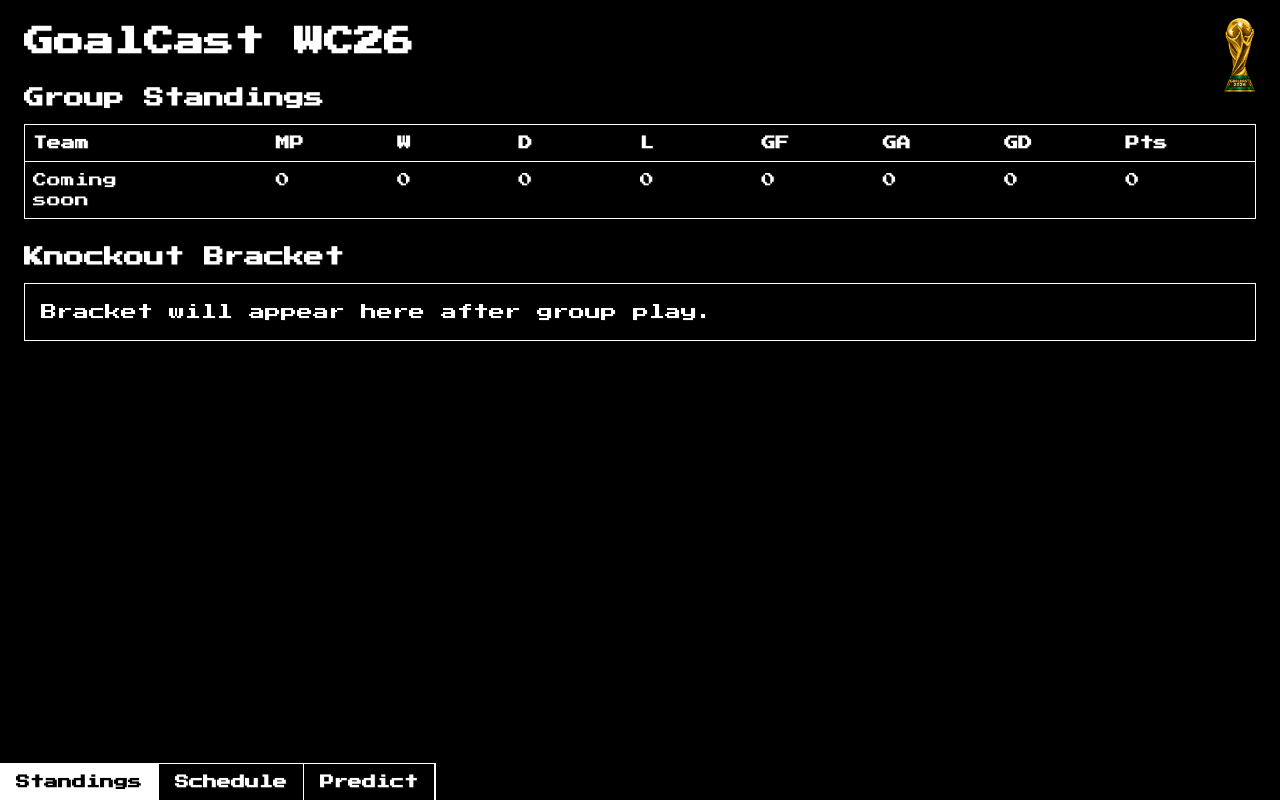
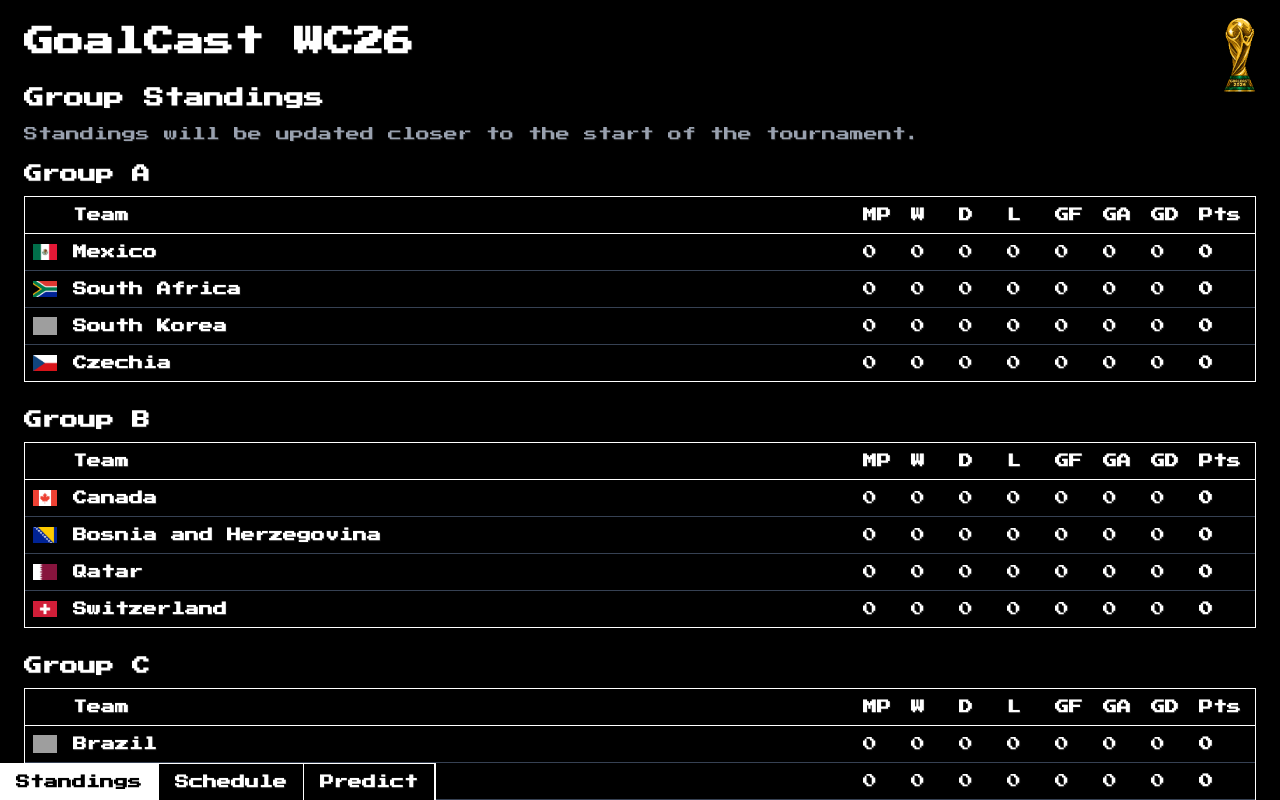
Before and after one commit to adrianmontez/goalcast-wc26, a Next.js app: page /standings in a window 1280 px wide. Shown: the top 800 px of the page. Built offline with nearby package versions, Linux system fonts and the light colour scheme; grey boxes are pictures that could not be loaded.

Commit message:
updating standings page

```diff
--- a/src/app/predict/page.js
+++ b/src/app/predict/page.js
@@ -251,7 +251,7 @@ export default function Predict() {
           <div>
             <h2 className="text-lg font-semibold mb-2">Group Stage</h2>
             <p className="text-xs text-gray-400">
-              Rank each team 1-4 by dragging each team to the desired position. Top 2 automatically advance.
+              Rank each team 1-4. Top 2 automatically advance.
             </p>
           </div>
           <button
--- a/src/app/standings/page.js
+++ b/src/app/standings/page.js
@@ -1,7 +1,28 @@
 import Image from "next/image";
 import TabBar from "@/components/TabBar";
+import { groups } from "@/data/wc2026Data";
+
+function buildInitialStandings(groups) {
+  return groups.map((groupData) => ({
+    group: groupData.group,
+    teams: groupData.teams.map((team) => ({
+      name: team.name,
+      abbr: team.abbr,
+      mp: 0,
+      w: 0,
+      d: 0,
+      l: 0,
+      gf: 0,
+      ga: 0,
+      gd: 0,
+      pts: 0,
+    })),
+  }));
+}
 
 export default function Standings() {
+  const standings = buildInitialStandings(groups);
+
   return (
     <main className="relative min-h-screen bg-black text-white p-4 sm:p-6 pb-20 sm:pb-14">
       <Image
@@ -11,18 +32,30 @@ export default function Standings() {
         height={50}
         className="absolute top-4 right-4 object-contain"
       />
+
       <h1 className="text-2xl sm:text-3xl font-bold mb-6">GoalCast WC26</h1>
 
-      <section className="mb-6">
+      <section className="mb-8">
         <h2 className="text-lg sm:text-xl font-semibold mb-3">
           Group Standings
         </h2>
 
+        <p className="text-xs sm:text-sm text-gray-400 mb-4">
+          Standings will be updated closer to the start of the tournament.
+        </p>
+
+        <div className="space-y-6">
+          {standings.map((groupData) => (
+            <div key={groupData.group}>
+              <h3 className="text-base sm:text-lg font-semibold mb-2">
+                Group {groupData.group}
+              </h3>
+
               <div className="overflow-x-auto">
-          <div className="min-w-[620px] border border-white">
-            <div className="grid grid-cols-10 border-b border-white p-2 text-xs sm:text-sm font-bold">
+                <div className="min-w-[720px] border border-white">
+                  <div className="grid grid-cols-[2.5rem_1fr_repeat(8,3rem)] border-b border-white p-2 text-xs sm:text-sm font-bold">
+                    <span></span>
                     <span>Team</span>
-              <span> </span>
                     <span>MP</span>
                     <span>W</span>
                     <span>D</span>
@@ -33,19 +66,40 @@ export default function Standings() {
                     <span>Pts</span>
                   </div>
 
-            <div className="grid grid-cols-10 p-2 text-xs sm:text-sm">
-              <span>Coming soon</span>
-              <span> </span>
-              <span>0</span>
-              <span>0</span>
-              <span>0</span>
-              <span>0</span>
-              <span>0</span>
-              <span>0</span>
-              <span>0</span>
-              <span>0</span>
+                  {groupData.teams.map((team) => (
+                    <div
+                      key={team.abbr}
+                      className="grid grid-cols-[2.5rem_1fr_repeat(8,3rem)] border-b border-gray-700 last:border-b-0 p-2 text-xs sm:text-sm items-center"
+                    >
+                      <div className="flex items-center">
+                        <Image
+                          src={`/flags/${team.abbr}.png`}
+                          alt={`${team.name} flag`}
+                          width={24}
+                          height={16}
+                          className="object-cover"
+                        />
+                      </div>
+
+                      <div className="font-semibold">
+                        <span className="hidden sm:inline">{team.name}</span>
+                        <span className="sm:hidden">{team.abbr}</span>
+                      </div>
+
+                      <span>{team.mp}</span>
+                      <span>{team.w}</span>
+                      <span>{team.d}</span>
+                      <span>{team.l}</span>
+                      <span>{team.gf}</span>
+                      <span>{team.ga}</span>
+                      <span>{team.gd}</span>
+                      <span className="font-bold">{team.pts}</span>
+                    </div>
+                  ))}
                 </div>
               </div>
+            </div>
+          ))}
         </div>
       </section>
 
```
Lines whose indentation alone changed are shown as unchanged.
